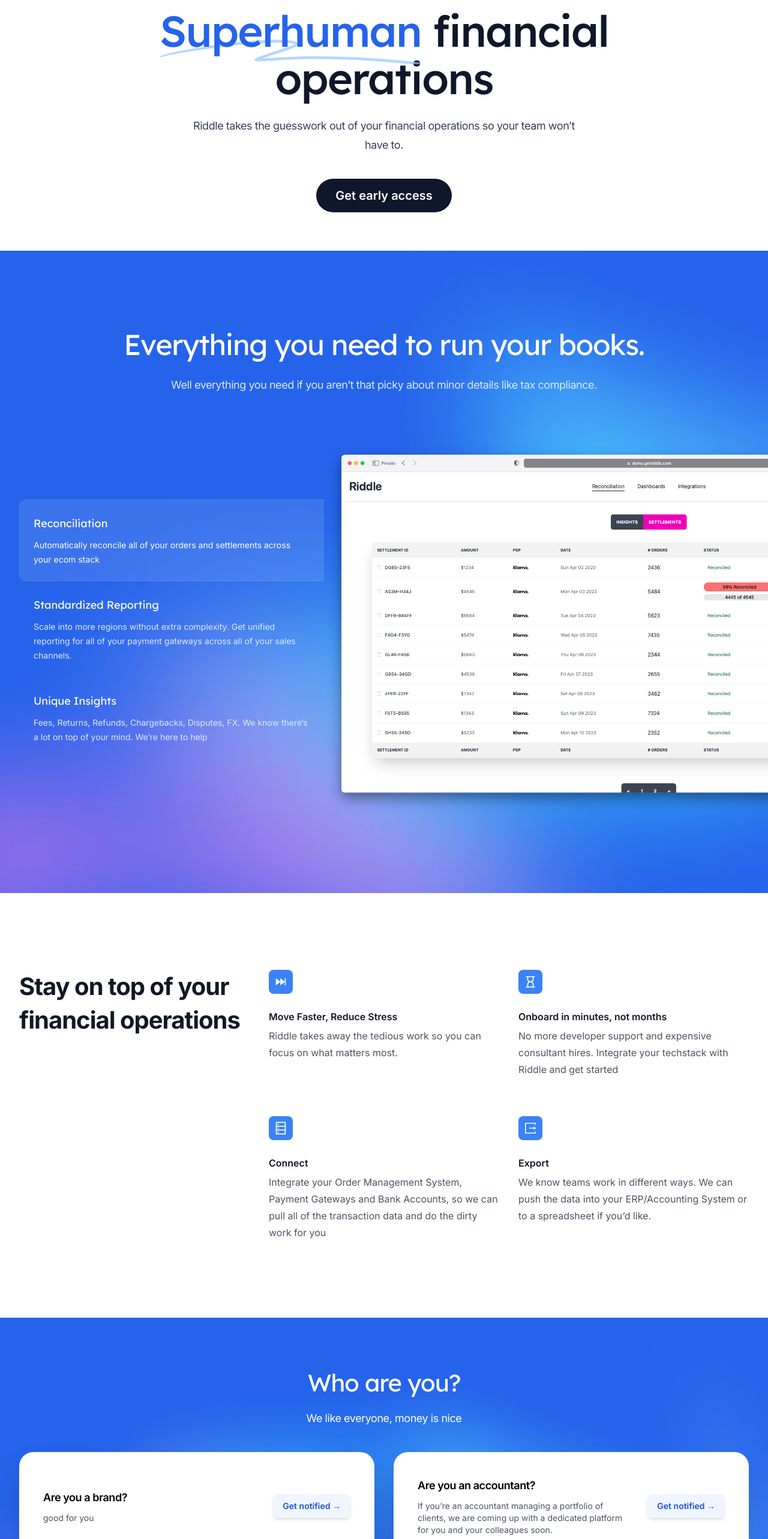
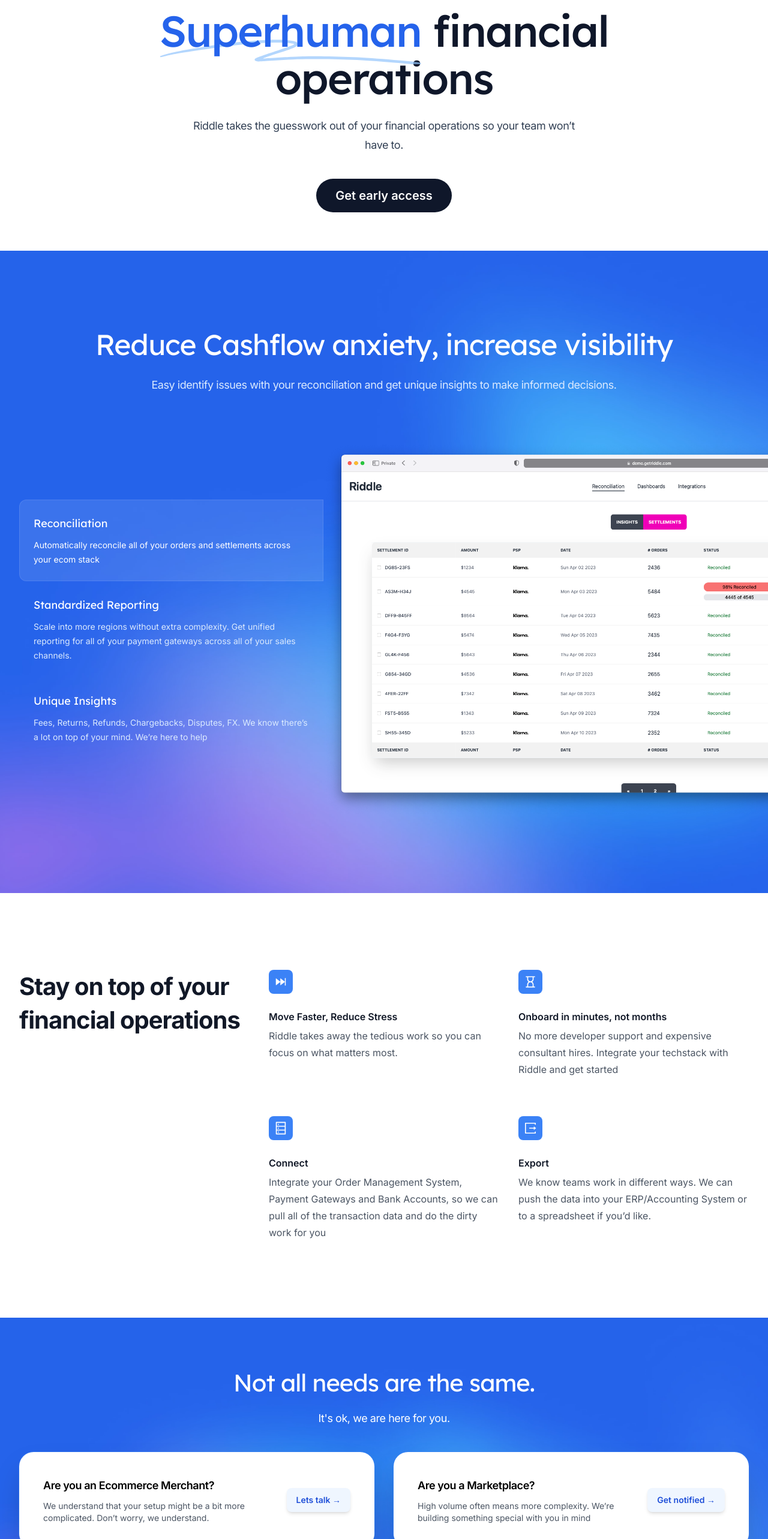
Before and after one commit to riddleydiddely/riddle-landing-page, a Next.js app: page / in a window 1280 px wide. Shown: the part 234-2800 px from the top of the page at 60% size. Built offline with nearby package versions, Linux system fonts and the light colour scheme.

Commit message:
added final wordings

```diff
--- a/package.json
+++ b/package.json
@@ -16,6 +16,7 @@
     "autoprefixer": "^10.4.12",
     "clsx": "^1.2.1",
     "focus-visible": "^5.2.0",
+    "google-spreadsheet": "^3.3.0",
     "next": "13.3.0",
     "postcss-focus-visible": "^6.0.4",
     "react": "18.2.0",
--- a/src/components/AreYouAnAccountant.jsx
+++ b/src/components/AreYouAnAccountant.jsx
@@ -10,21 +10,26 @@
 
 const content = [
   {
-    title: "Are you a brand?",
-    body: "good for you"
+    title: "Are you an Ecommerce Merchant?",
+    body: "We understand that your setup might be a bit more complicated. Don’t worry, we understand.",
+    cta: "Lets talk"
   },
   {
-    title: "Are you an accountant?",
-    body: "If you’re an accountant managing a portfolio of clients, we are coming up with a dedicated platform for you and your colleagues soon."
+    title: "Are you a Marketplace?",
+    body: "High volume often means more complexity. We’re building something special with you in mind",
+    cta: "Get notified"
   },
   {
-    title: "Are you a marketplace?",
-    body: "If you’re an accountant managing a portfolio of clients, we are coming up with a dedicated platform for you and your colleagues soon."
+    title: "Are you an Accounting Firm?",
+    body: "If you’re an accountant managing a portfolio of clients, we are coming up with a dedicated platform for you and your colleagues soon.",
+    cta: "Drop us a note"
   }
 ]
 
 export function AreYouAnAccountant() {
   return (
+    <section id='whoareyou'>
+
     <div className='bg-auto '>
        <Image
         className="absolute -z-20 h-full w-full object-cover"
@@ -36,10 +41,10 @@
         <Container className={"z-auto py-20 "}>
           <div className=" md:text-center mb-10">
             <h2 className="font-display text-3xl tracking-tight text-white sm:text-4xl ">
-              Who are you?
+              Not all needs are the same.
             </h2>
             <p className="mt-4 text-lg tracking-tight text-white">
-              We like everyone, money is nice
+              It's ok, we are here for you.
             </p>
           </div>
           <div >
@@ -56,10 +61,13 @@
                     </div>
                   </div>
                   <div>
-                    <div className="inline-block rounded-lg shadow-md bg-blue-50 px-4 py-2.5 text-center text-sm font-semibold leading-5 text-blue-700 hover:bg-blue-100 cursor-pointer">Get notified
-                      <span aria-hidden="true"> →
-                      </span>
+                  <a href='mailto:hello@getriddle.com'>
+
+                    <div className="inline-block rounded-lg shadow-md bg-blue-50 px-4 py-2.5 text-center text-sm font-semibold leading-5 text-blue-700 hover:bg-blue-100 cursor-pointer">
+                    {item.cta}
+                      <span aria-hidden="true"> →</span>
                     </div>
+                  </a>
                   </div>
                 </div>
               ))}
@@ -67,5 +75,6 @@
           </div>
         </Container>
     </div>
+    </section>
   )
 }
--- a/src/components/Footer.jsx
+++ b/src/components/Footer.jsx
@@ -8,7 +8,7 @@
 const navigation = {
   main: [
     { name: 'Investors', href: 'Investors' },
-    { name: 'Contact Us', href: 'contant-us' },
+    { name: 'Contact Us', href: 'mailto:hello@getriddle.com' },
   ],
   social: [
     {
@@ -35,7 +35,7 @@
   return (
     <footer className="bg-white" id={""}>
       <div className="mx-auto max-w-7xl overflow-hidden px-8 py-20">
-        <nav className="-mb-6 columns-2 sm:flex sm:justify-center sm:space-x-12" aria-label="Footer">
+        <nav className="-mb-6 columns-2 flex justify-center space-x-12" aria-label="Footer">
           {navigation.main.map((item) => (
             <div key={item.name} className="pb-6">
               <a href={item.href} className="text-sm leading-6 text-gray-600 hover:text-gray-900">
--- a/src/components/Header.jsx
+++ b/src/components/Header.jsx
@@ -77,8 +77,9 @@
             as="div"
             className="absolute inset-x-0 top-full mt-4 flex origin-top flex-col rounded-2xl bg-white p-4 text-lg tracking-tight text-slate-900 shadow-xl ring-1 ring-slate-900/5"
           >
-            <MobileNavLink href="#features">Features</MobileNavLink>
-            <MobileNavLink href="#testimonials">Testimonials</MobileNavLink>
+            <MobileNavLink href="#product">Product</MobileNavLink>
+              <MobileNavLink href="#howitworks">How it works</MobileNavLink>
+              <MobileNavLink href="#howitworks">Who are you?</MobileNavLink>
             {/* <MobileNavLink href="#pricing">Pricing</MobileNavLink> */}
             <hr className="m-2 border-slate-300/40" />
             {/* <MobileNavLink href="/login">Sign in</MobileNavLink> */}
@@ -101,7 +102,7 @@
             <div className="hidden md:flex md:gap-x-6">
               <NavLink href="#product">Product</NavLink>
               <NavLink href="#howitworks">How it works</NavLink>
-              <NavLink href="#howitworks">Who are you?</NavLink>
+              <NavLink href="#whoareyou">Who are you?</NavLink>
             </div>
           </div>
           <div className="flex items-center gap-x-5 md:gap-x-8">
--- a/src/components/Hero.jsx
+++ b/src/components/Hero.jsx
@@ -31,7 +31,7 @@
       Riddle takes the guesswork out of your financial operations so your team won’t have to.
       </p>
       <div className="mt-10 flex justify-center gap-x-6">
-        <Button  href="/register"> <div className={"px-4 py-1 text-xl"}>
+        <Button  href="/"> <div className={"px-4 py-1 text-xl"}>
 
          Get early access
         </div>
--- a/src/components/PrimaryFeatures.jsx
+++ b/src/components/PrimaryFeatures.jsx
@@ -65,11 +65,10 @@
       <Container className="relative">
         <div className="max-w-2xl md:mx-auto md:text-center xl:max-w-none">
           <h2 className="font-display text-3xl tracking-tight text-white sm:text-4xl md:text-5xl">
-            Everything you need to run your books.
+          Reduce Cashflow anxiety, increase visibility
           </h2>
           <p className="mt-6 text-lg tracking-tight text-blue-100">
-            Well everything you need if you aren’t that picky about minor
-            details like tax compliance.
+          Easy identify issues with your reconciliation and get unique insights to make informed decisions.
           </p>
         </div>
         <Tab.Group
@@ -122,7 +121,7 @@
                 {features.map((feature) => (
                   <Tab.Panel key={feature.title} unmount={false}>
                     <div className="relative sm:px-6 lg:hidden">
-                      <div className="absolute -inset-x-4 bottom-[-4.25rem] top-[-6.5rem] bg-white/10 ring-1 ring-inset ring-white/10 sm:inset-x-0 sm:rounded-t-xl" />
+                      <div className="absolute -inset-x-4 bottom-[-4.25rem] top-[-6.5rem]   ring-inset ring-white/10 sm:inset-x-0 sm:rounded-t-xl" />
                       <p className="relative mx-auto max-w-2xl text-base text-white sm:text-center">
                         {feature.description}
                       </p>
--- a/src/pages/login.jsx
+++ b/src/pages/login.jsx
@@ -10,7 +10,7 @@
   return (
     <>
       <Head>
-        <title>Sign In - TaxPal</title>
+        <title>Sign In - Riddle</title>
       </Head>
       <AuthLayout>
         <div className="flex flex-col">
--- a/src/pages/register.jsx
+++ b/src/pages/register.jsx
@@ -10,7 +10,7 @@
   return (
     <>
       <Head>
-        <title>Sign Up - TaxPal</title>
+        <title>Sign Up - Riddle</title>
       </Head>
       <AuthLayout>
         <div className="flex flex-col">
@@ -84,6 +84,7 @@
           </SelectField>
           <div className="col-span-full">
             <Button
+              //onClick={() => click("fees")}
               type="submit"
               variant="solid"
               color="blue"
```
Also changed, not shown: 1 other file (tests, documents, lock files or other folders).
